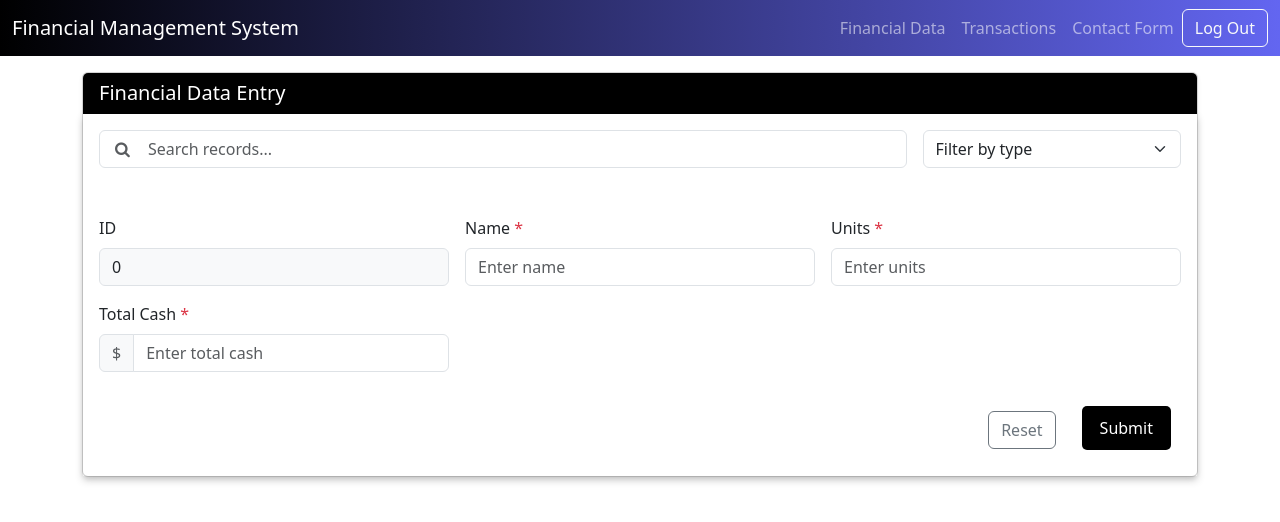
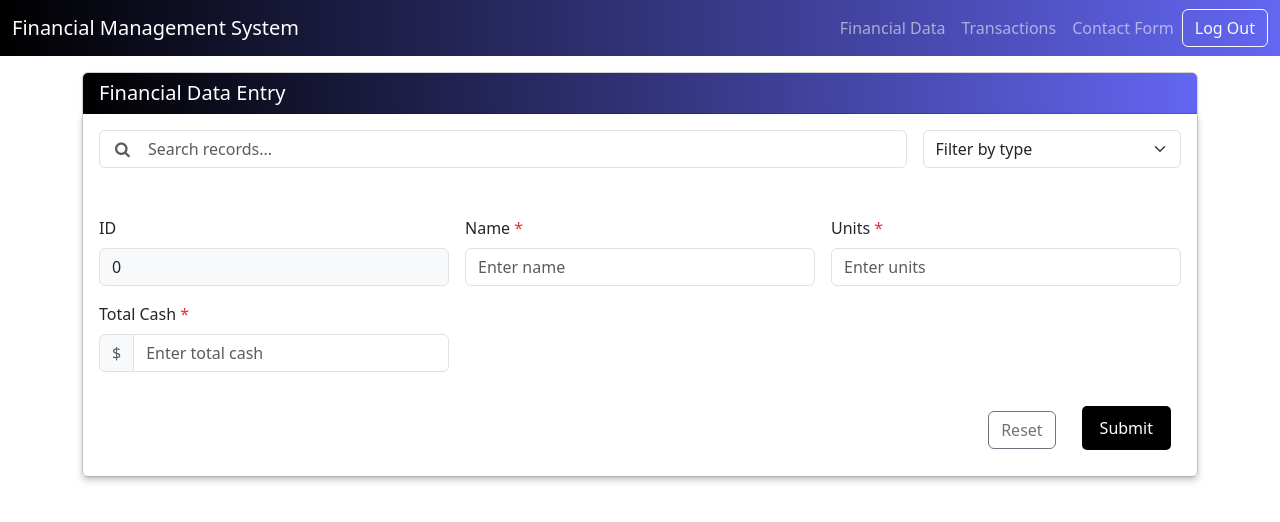
Before and after one commit to Hidayat78tussle/small-co, a React (Create React App) app: page /login in a window 1280 px wide. Both pictures are taken after a click on the button "Sign in with Microsoft". Shown: the top 522 px of the page. Built offline with nearby package versions, Linux system fonts and the light colour scheme.

Commit message:
Update FinancialDataEntry.js
bg color chnage

```diff
--- a/src/components/FinancialDataEntry.js
+++ b/src/components/FinancialDataEntry.js
@@ -38,7 +38,7 @@ const FinancialDataEntry = () => {
     return (
         <div className="container py-5 mt-4">
             <div className="card shadow-sm">
-                <div className="card-header bg-black text-white">
+                <div className="card-header bg-custom text-white">
                     <h1 className="h5 mb-0">Financial Data Entry </h1>
                 </div>
 
```
